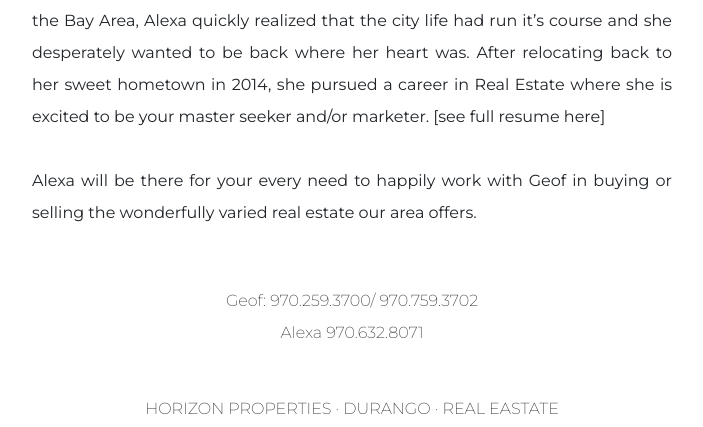
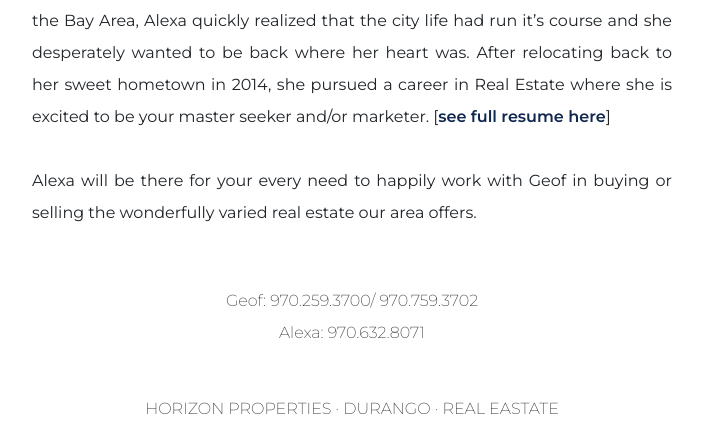
Before and after one commit to cschweipert/django-horizon-property, a Django app: page /alexa in a window 1280 px wide. Shown: the part 967-1394 px from the top of the page, without its empty margins (288-991 px from the left). Run offline with Django 3.2, Linux system fonts and the light colour scheme; some libraries are stand-ins or nearby versions; some web fonts are replaced.

Commit message:
some more edits

```diff
--- a/estate/static/css/style.css
+++ b/estate/static/css/style.css
@@ -162,6 +162,10 @@ img {
 
 .display-4 {
   font-size: 2.8rem;
+}
+
+.alexa-resume {
+  font-weight: 600;
 }
 
 
--- a/templates/pages/alexa.html
+++ b/templates/pages/alexa.html
@@ -22,7 +22,7 @@
           social media and artist relations for a major consumer electronics and audio company. During this time she also got an Associate’s
           Degree in Fashion Design. After an unforgettable experience in the Bay Area, Alexa quickly realized that the city life had run it’s
           course and she desperately wanted to be back where her heart was. After relocating back to her sweet hometown in 2014, she pursued a
-          career in Real Estate where she is excited to be your master seeker and/or marketer. [see full resume here] <br><br>
+          career in Real Estate where she is excited to be your master seeker and/or marketer. [<a class="alexa-resume" href="https://alexaisrad.com/my-experience/">see full resume here</a>] <br><br>
           Alexa will be there for your every need to happily work with Geof in buying or selling the wonderfully varied real estate our area offers.</p>
     </div>
       <!-- <div class="center">
--- a/templates/partials/_footer.html
+++ b/templates/partials/_footer.html
@@ -6,7 +6,7 @@
 
 <footer>
   <p class="footerp">Geof: 970.259.3700/ 970.759.3702 <br>
-    Alexa 970.632.8071</p><br>
+    Alexa: 970.632.8071</p><br>
   <p class="footerp">HORIZON PROPERTIES · DURANGO · REAL EASTATE</p>
 </footer>
 
```
